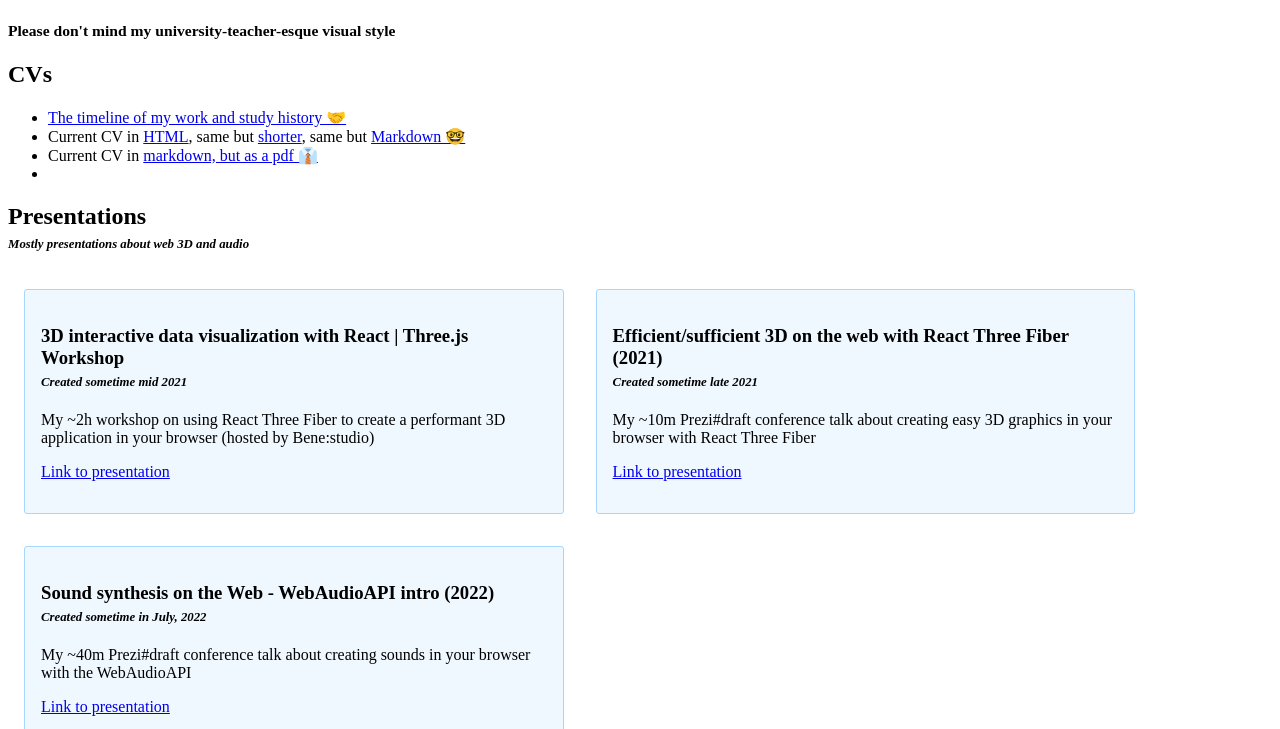
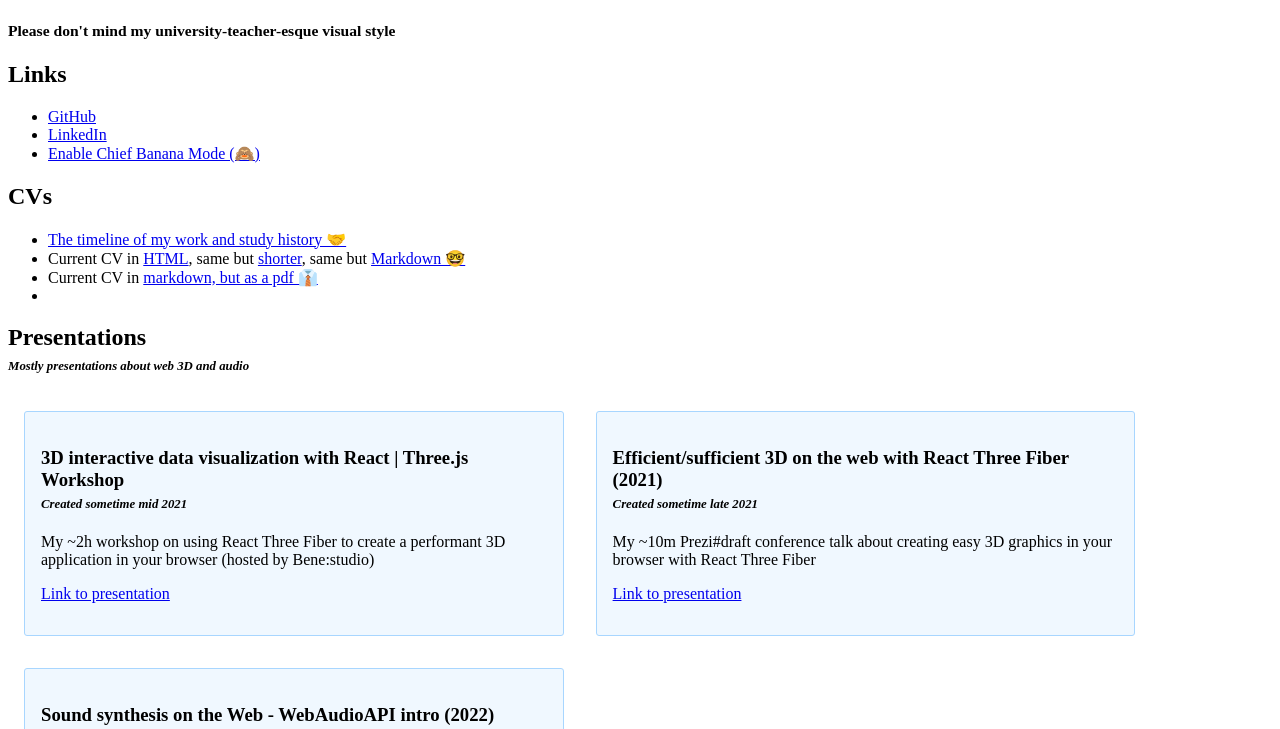
Before and after one commit to delanni/cv, a website: page index.html in a window 1280 px wide. Shown: the part 61-790 px from the top of the page. Drawn offline with Linux system fonts and the light colour scheme.

Commit message:
Create banana mode

```diff
--- a/index.html
+++ b/index.html
@@ -105,6 +105,21 @@
       <small>Please don't mind my university-teacher-esque visual style</small>
     </h3>
 
+    <h2>Links</h2>
+    <ul>
+      <li>
+        <a href="https://github.com/delanni">GitHub</a>
+      </li>
+      <li>
+        <a href="https://www.linkedin.com/in/alxszabo/">LinkedIn</a>
+      </li>
+      <li>
+        <a id="bananamode" onclick="enableBananaMode()" href="#"
+          >Enable Chief Banana Mode (🙈)</a
+        >
+      </li>
+    </ul>
+
     <h2>CVs</h2>
     <ul>
       <li>
@@ -160,5 +175,7 @@
           handlePersonalContentError(error, "articles-container", "articles");
         });
     </script>
+
+    <script src="./scripts/bananaclick.js"></script>
   </body>
 </html>
--- /dev/null
+++ b/scripts/bananaclick.js
@@ -0,0 +1,54 @@
+let bananaMode = false;
+function enableBananaMode() {
+  if (bananaMode) return;
+  bananaMode = true;
+  document.getElementById("bananamode").textContent =
+    "Enable Chief Banana Mode (🐵)";
+
+  // Simulate particle physics explosion with the banana emoji on click
+  function expelBanana(e) {
+    const x = e.clientX;
+    const y = e.clientY + window.scrollY;
+
+    const banana = document.createElement("span");
+    banana.textContent = "🍌";
+    banana.style.position = "absolute";
+    banana.style.left = `${x}px`;
+    banana.style.top = `${y}px`;
+    banana.style.fontSize = `${1 + Number(Math.random().toFixed(2))}rem`;
+    banana.style.zIndex = 9999;
+    banana.style.pointerEvents = "none";
+    document.body.appendChild(banana);
+
+    const velocity = {
+      x: Math.random() * 10 - 5,
+      y: Math.random() * 10 - 8,
+    };
+
+    const gravity = 0.1;
+    const angularSpeed = Math.random() * 36;
+
+    const update = () => {
+      velocity.y += gravity;
+      banana.style.left = `${banana.offsetLeft + velocity.x}px`;
+      banana.style.top = `${banana.offsetTop + velocity.y}px`;
+      const currentRotation = parseInt(banana.style.rotate) || 0;
+      banana.style.rotate = `${currentRotation + angularSpeed}deg`;
+    };
+
+    const interval = setInterval(update, 10);
+
+    setTimeout(() => {
+      clearInterval(interval);
+      document.body.removeChild(banana);
+    }, 1000 + Math.random() * 1000);
+  }
+
+  document.body.addEventListener("click", (e) => {
+    const bananaCount = Math.floor(Math.random() * 5) + 2;
+
+    for (let i = 0; i < bananaCount; i++) {
+      expelBanana(e);
+    }
+  });
+}
```
